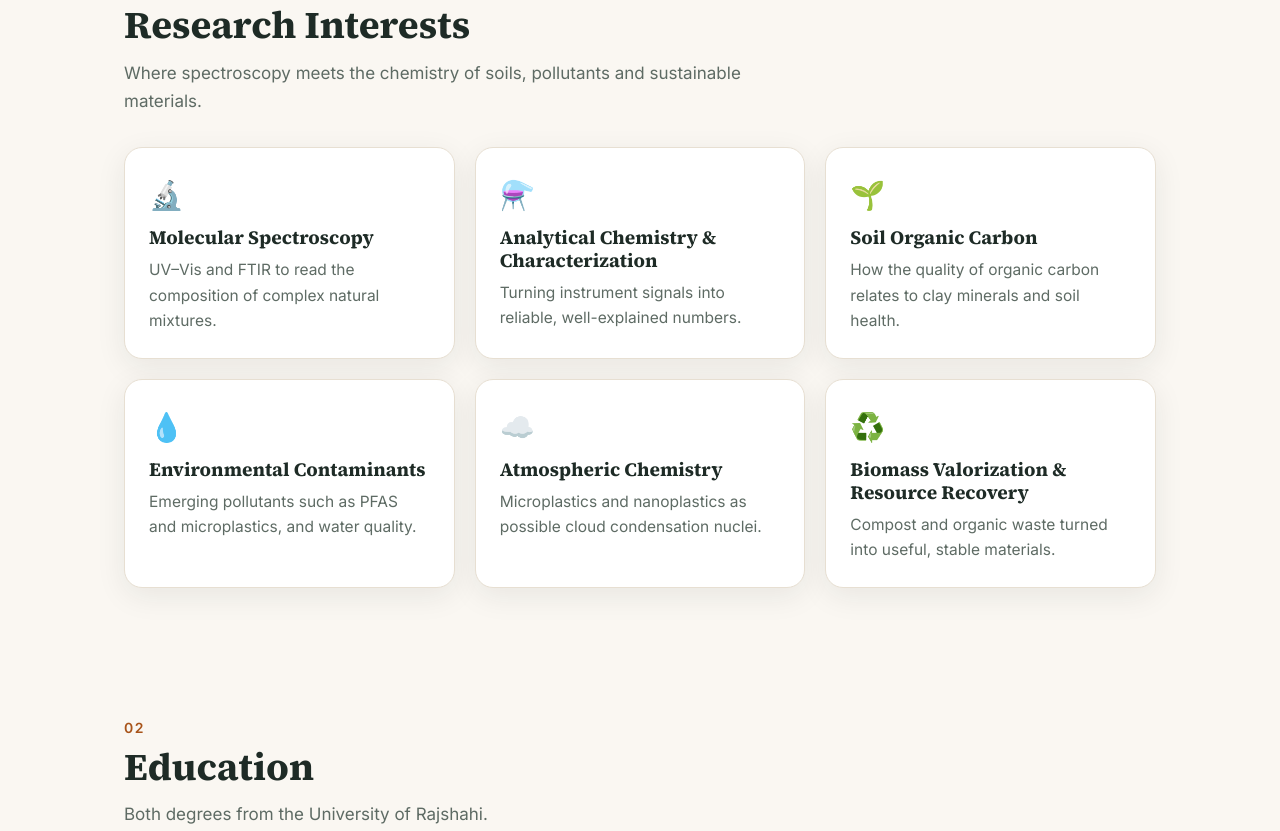
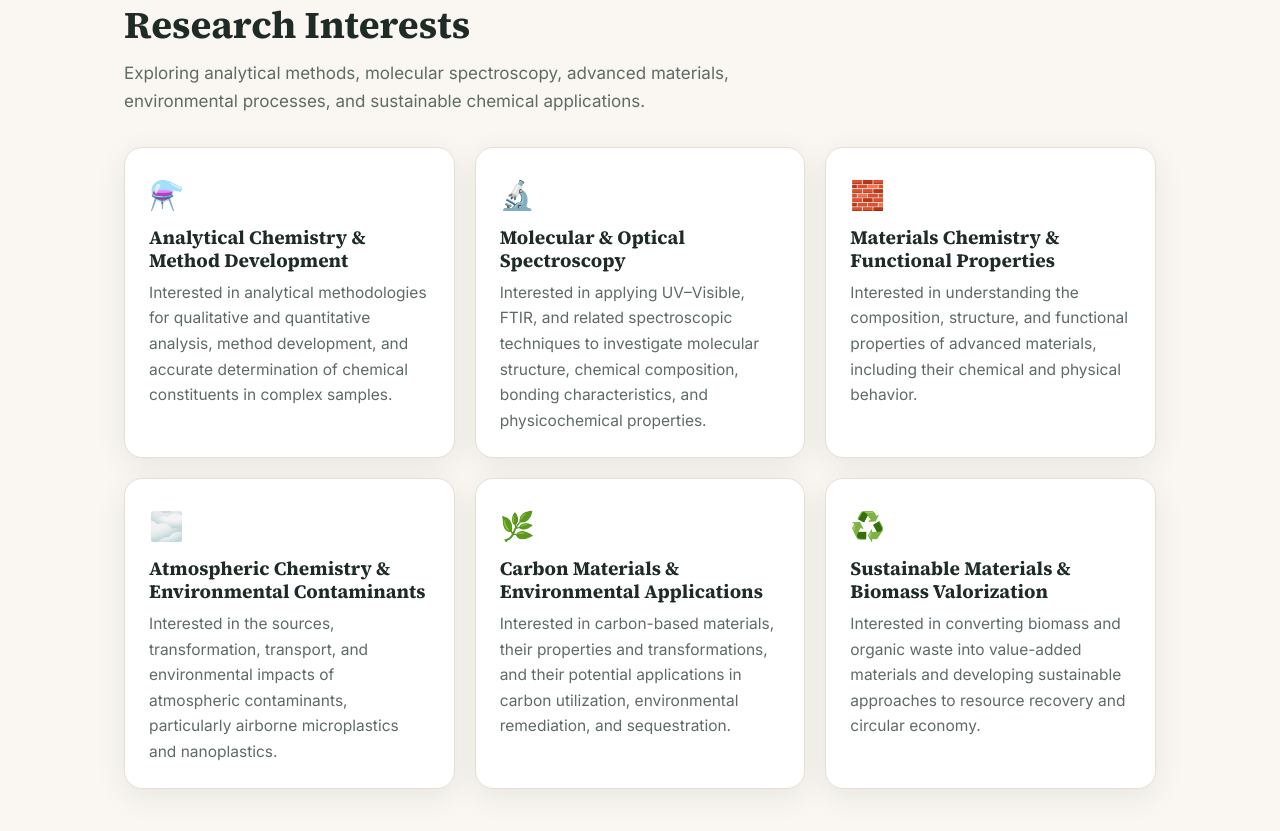
Before and after one commit to ahsanhabib-chem/portfolio, a plain HTML site: page index.html in a window 1280 px wide. Shown: the part 899-1730 px from the top of the page. Drawn offline with Linux system fonts and the light colour scheme; files whose address does not match are found by name.

Commit message:
Update index.html

```diff
--- a/index.html
+++ b/index.html
@@ -62,14 +62,80 @@ footer{border-top:1px solid var(--line);padding:28px 0;color:var(--muted);font-s
 <div class="pf rv"><img src="img/ahsan.jpg" alt="Md. Ahsan Habib" onerror="this.replaceWith(Object.assign(document.createElement('div'),{className:'ph',textContent:'AH'}))"></div></div>
 <div class="stats rv"><div class="stat"><b data-n="1">0</b><span>Manuscript submitted</span></div><div class="stat"><b data-n="3">0</b><span>Research projects</span></div><div class="stat"><b data-n="5">0</b><span>Instruments in hands-on training</span></div><div class="stat"><b>1st</b><span>of 59 in SPSS &amp; R training</span></div></div>
 
-<section id="interests"><div class="num">01</div><h2>Research Interests</h2><p class="lead">Where spectroscopy meets the chemistry of soils, pollutants and sustainable materials.</p>
-<div class="grid">
-<div class="card rv"><div class="ic">🔬</div><h3>Molecular Spectroscopy</h3><p>UV–Vis and FTIR to read the composition of complex natural mixtures.</p></div>
-<div class="card rv"><div class="ic">⚗️</div><h3>Analytical Chemistry &amp; Characterization</h3><p>Turning instrument signals into reliable, well-explained numbers.</p></div>
-<div class="card rv"><div class="ic">🌱</div><h3>Soil Organic Carbon</h3><p>How the quality of organic carbon relates to clay minerals and soil health.</p></div>
-<div class="card rv"><div class="ic">💧</div><h3>Environmental Contaminants</h3><p>Emerging pollutants such as PFAS and microplastics, and water quality.</p></div>
-<div class="card rv"><div class="ic">☁️</div><h3>Atmospheric Chemistry</h3><p>Microplastics and nanoplastics as possible cloud condensation nuclei.</p></div>
-<div class="card rv"><div class="ic">♻️</div><h3>Biomass Valorization &amp; Resource Recovery</h3><p>Compost and organic waste turned into useful, stable materials.</p></div></div></section>
+
+<!-- Research Interests -->
+<section id="interests">
+  <div class="num">01</div>
+  <h2>Research Interests</h2>
+  <p class="lead">
+    Exploring analytical methods, molecular spectroscopy, advanced materials,
+    environmental processes, and sustainable chemical applications.
+  </p>
+
+  <div class="grid">
+
+    <article class="card">
+      <div class="ic">⚗️</div>
+      <h3>Analytical Chemistry & Method Development</h3>
+      <p>
+        Interested in analytical methodologies for qualitative and quantitative
+        analysis, method development, and accurate determination of chemical
+        constituents in complex samples.
+      </p>
+    </article>
+
+    <article class="card">
+      <div class="ic">🔬</div>
+      <h3>Molecular & Optical Spectroscopy</h3>
+      <p>
+        Interested in applying UV–Visible, FTIR, and related spectroscopic
+        techniques to investigate molecular structure, chemical composition,
+        bonding characteristics, and physicochemical properties.
+      </p>
+    </article>
+
+    <article class="card">
+      <div class="ic">🧱</div>
+      <h3>Materials Chemistry & Functional Properties</h3>
+      <p>
+        Interested in understanding the composition, structure, and functional
+        properties of advanced materials, including their chemical and
+        physical behavior.
+      </p>
+    </article>
+
+    <article class="card">
+      <div class="ic">🌫️</div>
+      <h3>Atmospheric Chemistry & Environmental Contaminants</h3>
+      <p>
+        Interested in the sources, transformation, transport, and environmental
+        impacts of atmospheric contaminants, particularly airborne
+        microplastics and nanoplastics.
+      </p>
+    </article>
+
+    <article class="card">
+      <div class="ic">🌿</div>
+      <h3>Carbon Materials & Environmental Applications</h3>
+      <p>
+        Interested in carbon-based materials, their properties and
+        transformations, and their potential applications in carbon
+        utilization, environmental remediation, and sequestration.
+      </p>
+    </article>
+
+    <article class="card">
+      <div class="ic">♻️</div>
+      <h3>Sustainable Materials & Biomass Valorization</h3>
+      <p>
+        Interested in converting biomass and organic waste into value-added
+        materials and developing sustainable approaches to resource recovery
+        and circular economy.
+      </p>
+    </article>
+
+  </div>
+</section>
 
 <section id="education"><div class="num">02</div><h2>Education</h2><p class="lead">Both degrees from the University of Rajshahi.</p><div class="tl">
 <div class="ti rv"><div class="date">2025 – 2026</div><h3>M.S. in Chemistry (Thesis)</h3><div class="org">University of Rajshahi, Bangladesh · CGPA to be published</div><ul><li>Thesis: <em>Spectroscopic Assessment of Soil Organic Carbon Quality in Varendra Soils Using UV–Visible Absorption and FTIR Analysis</em></li></ul></div>
```
